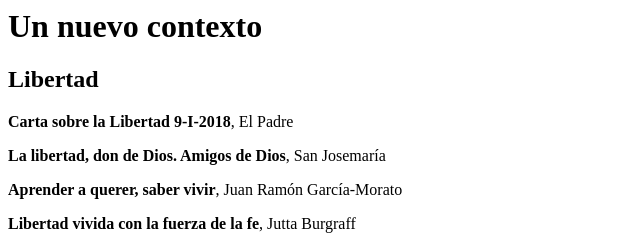
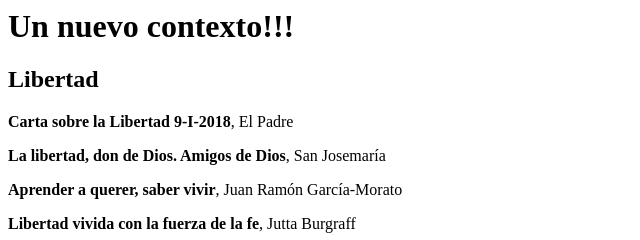
Before and after one commit to micasatlf/contexto, a plain HTML site: page index.html in a window 1280 px wide. Shown: the top 240 px of the page, 0-640 px from the left. Drawn offline with Linux system fonts and the light colour scheme.

Commit message:
Modificación de contenido

```diff
--- a/index.html
+++ b/index.html
@@ -2,7 +2,7 @@
     <title></title>
 </head>
 <body>
-    <h1>Un nuevo contexto</h1>
+    <h1>Un nuevo contexto!!!</h1>
     <h2>Libertad</h2>
     <p><b>Carta sobre la Libertad 9-I-2018</b>, El Padre</p>
     <p><b>La libertad, don de Dios. Amigos de Dios</b>, San Josemaría</p>
```
